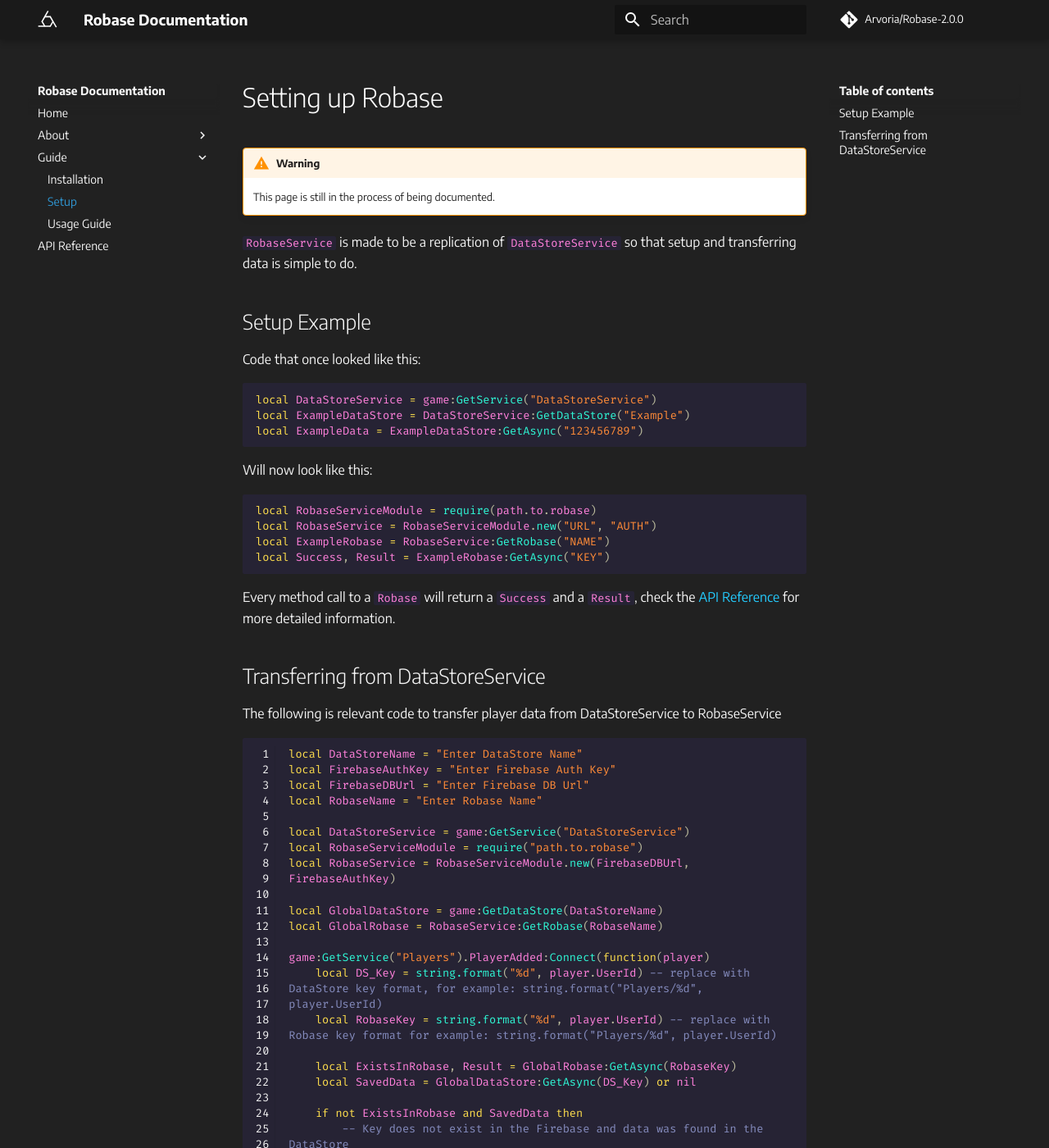
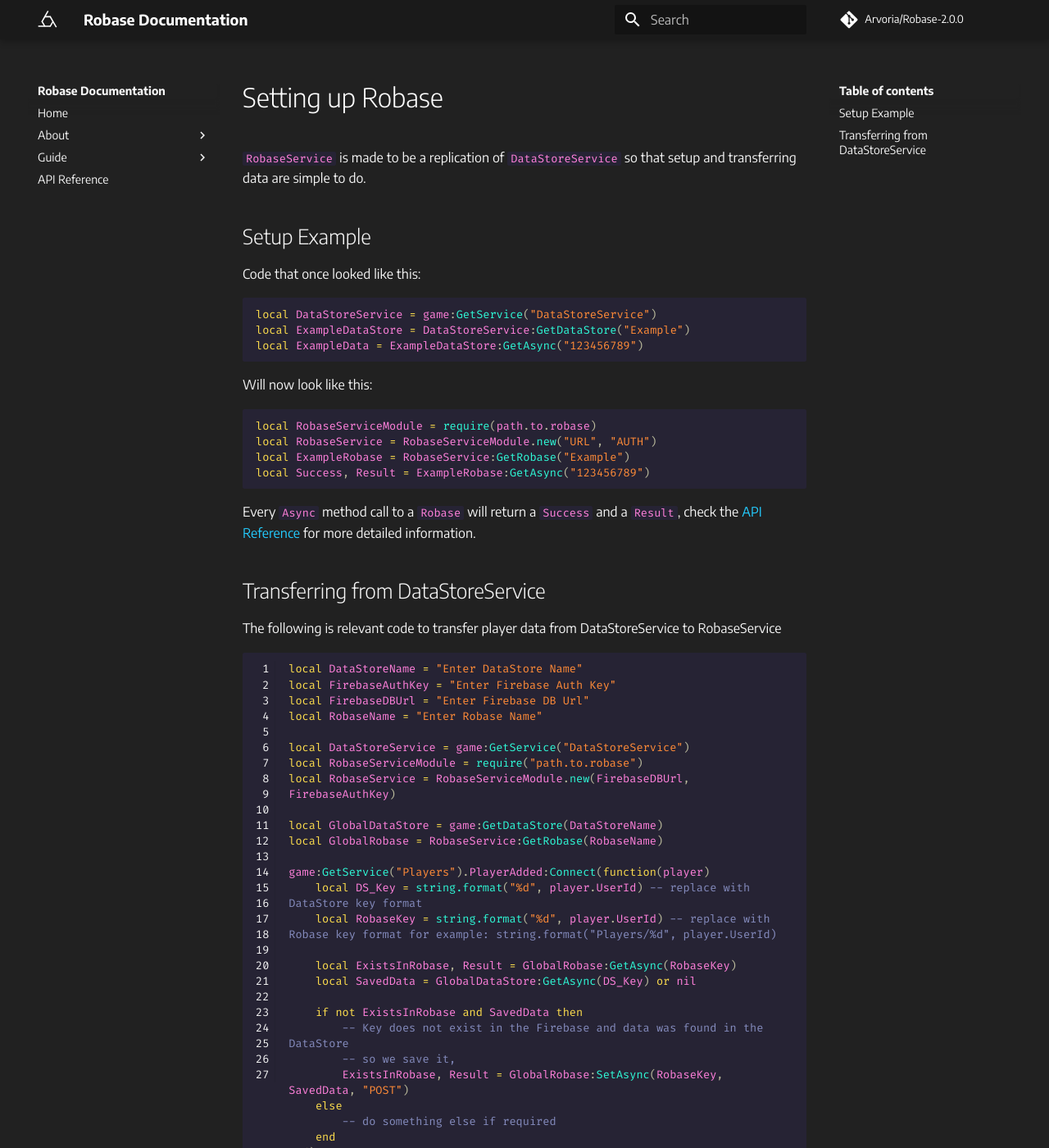
Before and after one commit to Arvoria/RobaseService, an MkDocs documentation site: the page built from docs/Guide/robase-setup.md, in a window 1280 px wide and 1400 px high. Shown: the whole window at 82% size. Built offline with MkDocs 1.6.1 and Material for MkDocs 9.7.7, drawn with Linux system fonts in a browser that asks for light colours; comment, search, counter and statistics services are not loaded; some of the changed text lies outside the part shown.

Commit message:
fixes to code examples

````diff
--- a/docs/Guide/setup.md
+++ b/docs/Guide/robase-setup.md
@@ -1,9 +1,6 @@
 # Setting up Robase
 
-!!! warning
-    This page is still in the process of being documented.
-
-`RobaseService` is made to be a replication of `DataStoreService` so that setup and transferring data is simple to do.
+`RobaseService` is made to be a replication of `DataStoreService` so that setup and transferring data are simple to do.
 
 ## Setup Example
 
@@ -17,12 +14,11 @@
 ```lua
 local RobaseServiceModule = require(path.to.robase)
 local RobaseService = RobaseServiceModule.new("URL", "AUTH")
-local ExampleRobase = RobaseService:GetRobase("NAME")
-local Success, Result = ExampleRobase:GetAsync("KEY")
+local ExampleRobase = RobaseService:GetRobase("Example")
+local Success, Result = ExampleRobase:GetAsync("123456789")
 ```
 
-Every method call to a `Robase` will return a `Success` and a `Result`, check the [API Reference](../../api/) for more detailed information.
-
+Every `Async` method call to a `Robase` will return a `Success` and a `Result`, check the [API Reference](../../api/#async-methods-returning-information) for more detailed information.
 
 ## Transferring from DataStoreService
 
@@ -41,7 +37,7 @@
 local GlobalRobase = RobaseService:GetRobase(RobaseName)
 
 game:GetService("Players").PlayerAdded:Connect(function(player)
-    local DS_Key = string.format("%d", player.UserId) -- replace with DataStore key format, for example: string.format("Players/%d", player.UserId)
+    local DS_Key = string.format("%d", player.UserId) -- replace with DataStore key format
     local RobaseKey = string.format("%d", player.UserId) -- replace with Robase key format for example: string.format("Players/%d", player.UserId)
 
     local ExistsInRobase, Result = GlobalRobase:GetAsync(RobaseKey)
@@ -49,12 +45,10 @@
 
     if not ExistsInRobase and SavedData then
         -- Key does not exist in the Firebase and data was found in the DataStore
-        -- so we save it
+        -- so we save it,
         ExistsInRobase, Result = GlobalRobase:SetAsync(RobaseKey, SavedData, "POST")
-
-        --[[if ExistsInRobase then
-            -- perform sanity checks however you wish
-        end]]
+    else
+        -- do something else if required
     end
 end)
 ```
````
